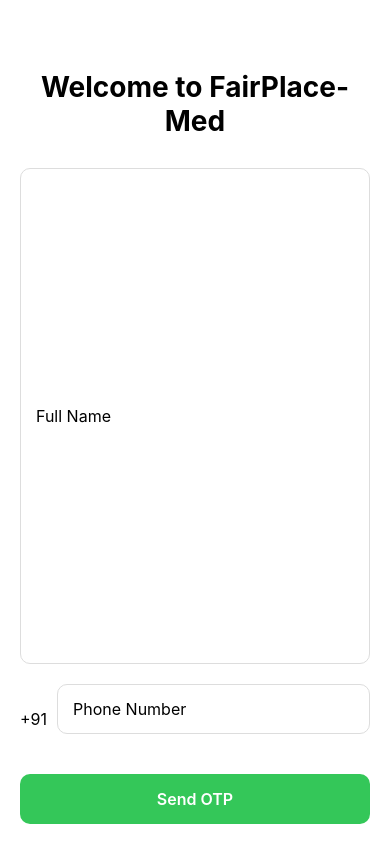
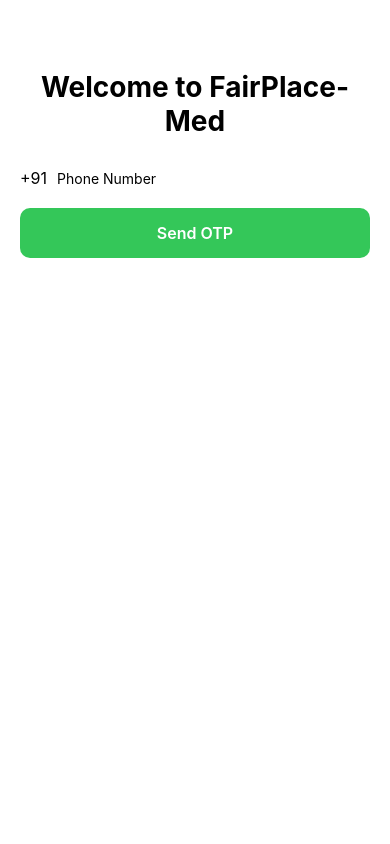
Before and after one commit to Ayushant/app20, a React Native app in the folder buyer-app/: screen /Auth in a window 390 px wide. Built offline with nearby package versions, Linux system fonts and the light colour scheme; no server answers.

Commit message:
name for non extisting user

```diff
--- a/buyer-app/screens/AuthScreen.js
+++ b/buyer-app/screens/AuthScreen.js
@@ -6,7 +6,11 @@
     StyleSheet,
     Text,
     Alert,
-    ActivityIndicator
+    ActivityIndicator,
+    TouchableWithoutFeedback,
+    Keyboard,
+    KeyboardAvoidingView,
+    Platform
 } from 'react-native';
 import AsyncStorage from '@react-native-async-storage/async-storage';
 import axios from 'axios';
@@ -21,28 +25,38 @@
     const [loading, setLoading] = useState(false);
 
     const handleSendOTP = async () => {
-        if (!phoneNumber || phoneNumber.length < 10) {
-            Alert.alert('Error', 'Please enter a valid phone number');
+        if (!phoneNumber || phoneNumber.length !== 10) {
+            Alert.alert('Error', 'Please enter a valid 10-digit phone number');
             return;
         }
 
         try {
             setLoading(true);
+            const formattedPhone = '+91' + phoneNumber;
+            console.log('Sending OTP to:', formattedPhone);
+
             const response = await axios.post(`${API_URL}/buyer/send-otp`, {
-                phoneNumber: '+91' + phoneNumber
+                phoneNumber: formattedPhone
             });
 
+            console.log('OTP Response:', response.data);
+
             setIsExistingUser(response.data.isExistingUser);
-            if (!response.data.isExistingUser && !name.trim()) {
-                Alert.alert('Error', 'Please enter your name to register');
-                return;
-            }
+
+            // Move name validation here before setting otpSent
+            // if (!response.data.isExistingUser) {
+            //     if (!name.trim()) {
+            //         Alert.alert('Error', 'Please enter your name to register');
+            //         setLoading(false);
+            //         return;
+            //     }
+            // }
 
             setOtpSent(true);
             Alert.alert('Success', 'OTP sent successfully');
         } catch (error) {
-            console.error('Error:', error);
-            Alert.alert('Error', 'Failed to send OTP');
+            console.error('Error sending OTP:', error.response?.data || error.message);
+            Alert.alert('Error', 'Failed to send OTP. Please try again.');
         } finally {
             setLoading(false);
         }
@@ -79,20 +93,19 @@
     };
 
     return (
-        <View style={styles.container}>
+        <TouchableWithoutFeedback onPress={Keyboard.dismiss}>
+            <KeyboardAvoidingView
+                behavior={Platform.OS === 'ios' ? 'padding' : 'height'}
+                style={styles.container}
+            >
+                <View style={styles.innerContainer}>
                     <Text style={styles.title}>Welcome to FairPlace-Med</Text>
                     {!otpSent ? (
                         <>
-                    <TextInput
-                        style={styles.input}
-                        placeholder="Full Name"
-                        value={name}
-                        onChangeText={setName}
-                    />
                             <View style={styles.inputContainer}>
                                 <Text style={styles.prefix}>+91</Text>
                                 <TextInput
-                            style={styles.input}
+                                    style={[styles.phoneInput]}
                                     placeholder="Phone Number"
                                     value={phoneNumber}
                                     onChangeText={setPhoneNumber}
@@ -114,6 +127,17 @@
                         </>
                     ) : (
                         <>
+                            {!isExistingUser && (
+                                <View style={styles.inputContainer}>
+                                    <TextInput
+                                        style={styles.input}
+                                        placeholder="Full Name"
+                                        value={name}
+                                        onChangeText={setName}
+                                    />
+                                </View>
+                            )}
+                            <View style={styles.inputContainer}>
                                 <TextInput
                                     style={styles.input}
                                     placeholder="Enter OTP"
@@ -122,9 +146,17 @@
                                     keyboardType="numeric"
                                     maxLength={6}
                                 />
+                            </View>
                             <TouchableOpacity
                                 style={[styles.button, loading && styles.disabledButton]}
-                        onPress={handleVerifyOTP}
+                                onPress={() => {
+                                    if (!isExistingUser && !name.trim()) {
+                                        Alert.alert('Error', 'Please enter your name to register');
+                                        return;
+                                    }
+                                    Keyboard.dismiss();
+                                    handleVerifyOTP();
+                                }}
                                 disabled={loading}
                             >
                                 {loading ? (
@@ -138,6 +170,8 @@
                         </>
                     )}
                 </View>
+            </KeyboardAvoidingView>
+        </TouchableWithoutFeedback>
     );
 }
 
```
Lines whose indentation alone changed are shown as unchanged.
